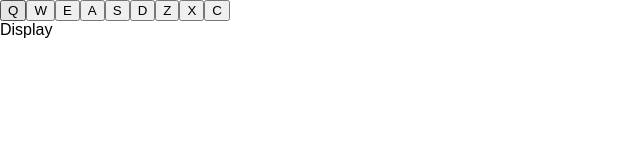
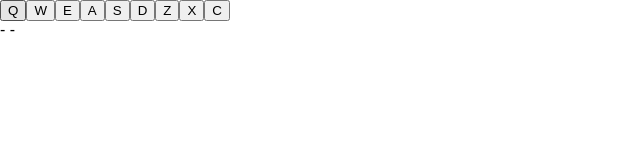
Before and after one commit to Marzdor/React-drumMachine, a React (Create React App) app: page / in a window 1280 px wide. Shown: the top 160 px of the page, without its empty margins (0-640 px from the left). Built offline with nearby package versions, Linux system fonts and the light colour scheme.

Commit message:
got the display to update on button clicks and keyboard click

```diff
--- a/src/App.js
+++ b/src/App.js
@@ -45,7 +45,8 @@ class App extends Component {
           type: ".mp3"
         }
       },
-      fired: false
+      fired: false,
+      displayText: "- -"
     };
     this.handleClick = this.handleClick.bind(this);
     this.handleKeyDown = this.handleKeyDown.bind(this);
@@ -53,6 +54,9 @@ class App extends Component {
   }
   handleClick(e) {
     e.target.children[0].play();
+    this.setState({
+      displayText: e.target.id
+    });
   }
   handleKeyDown(e) {
     const key = "#" + e.key.toUpperCase();
@@ -62,7 +66,8 @@ class App extends Component {
     if (checkLetter && !this.state.fired) {
       element.play();
       this.setState({
-        fired: true
+        fired: true,
+        displayText: element.parentElement.id
       });
     }
   }
@@ -85,7 +90,7 @@ class App extends Component {
           handleClick={this.handleClick}
           buttonData={this.state.buttonData}
         />
-        <Display />
+        <Display displayText={this.state.displayText} />
       </div>
     );
   }
--- a/src/Display.js
+++ b/src/Display.js
@@ -1,7 +1,7 @@
 import React from "react";
 
 const Display = props => {
-  return <div id="display">Display</div>;
+  return <div id="display">{props.displayText}</div>;
 };
 
 export default Display;
```
